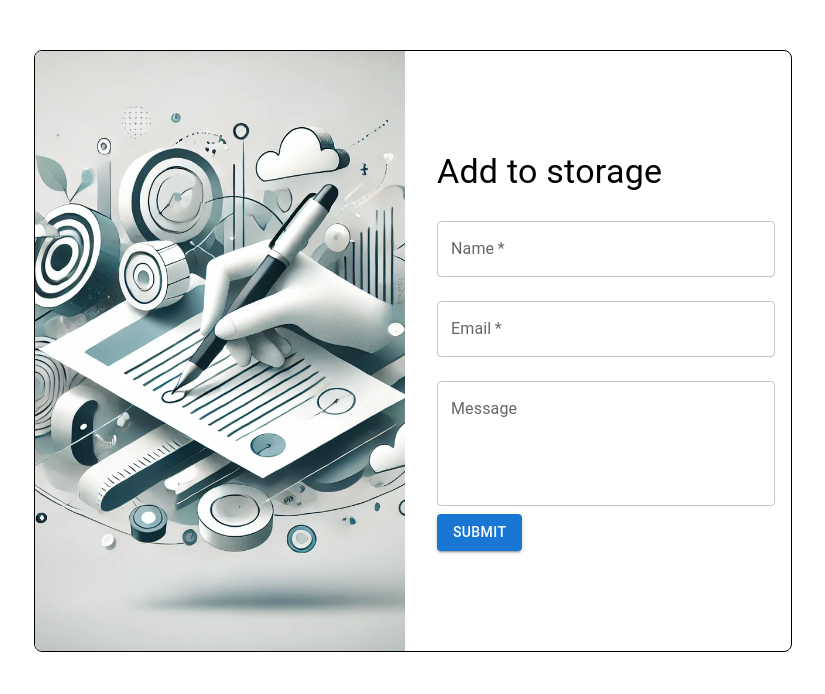
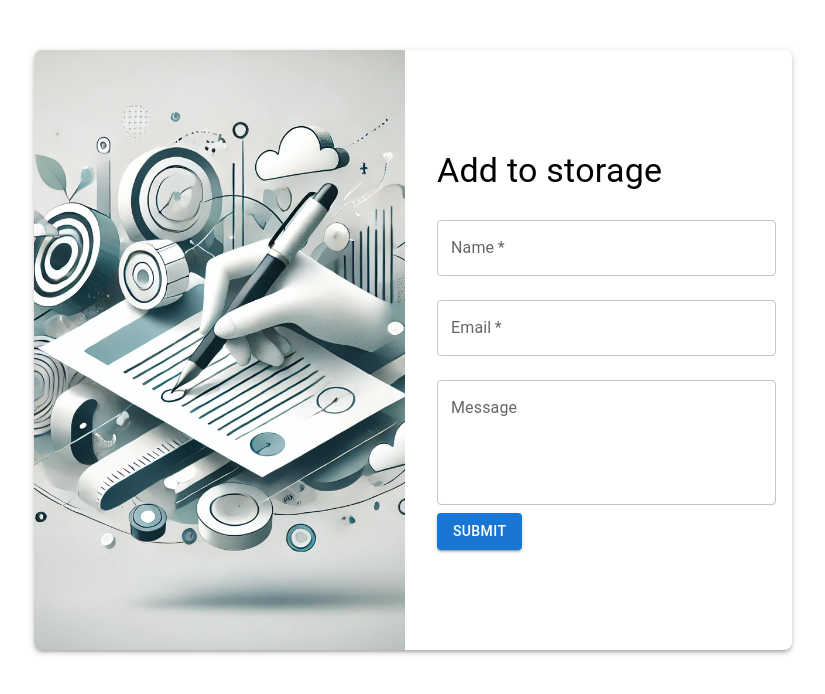
Before and after one commit to NitrexCode/data-colector-form, a React (Create React App) app: page / in a window 1280 px wide. Shown: the top 694 px of the page, without its empty margins (227-1052 px from the left). Built offline with nearby package versions, Linux system fonts and the light colour scheme.

Commit message:
add box-shadow, remove border

```diff
--- a/src/pages/HomePage.tsx
+++ b/src/pages/HomePage.tsx
@@ -17,6 +17,7 @@ const HomePage: React.FC = () => {
         },
         marginRight: 'auto',
         marginLeft: 'auto',
+        boxShadow: 3,
       }}
     >
       <Grid container spacing={2}>
--- a/src/pages/Pages.css
+++ b/src/pages/Pages.css
@@ -3,7 +3,6 @@
     margin-top:50px;
     border-radius:8px;
     overflow:hidden;
-    border:1px solid #000;
     padding:0;
 }
 
--- a/src/pages/ThanksPage.tsx
+++ b/src/pages/ThanksPage.tsx
@@ -23,6 +23,7 @@ const ThanksPage: React.FC = () => {
         },
         marginRight: 'auto',
         marginLeft: 'auto',
+        boxShadow: 3,
       }}
     >
       <Grid container spacing={2} position={'relative'}>
```
